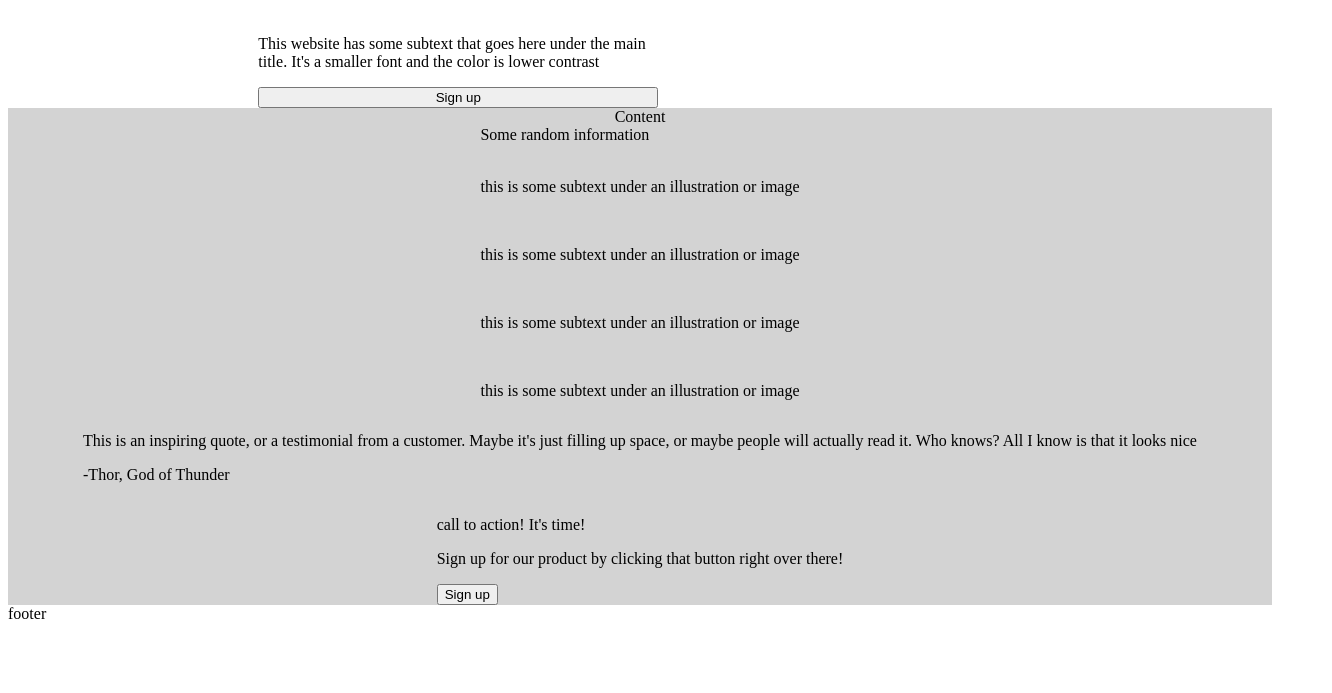
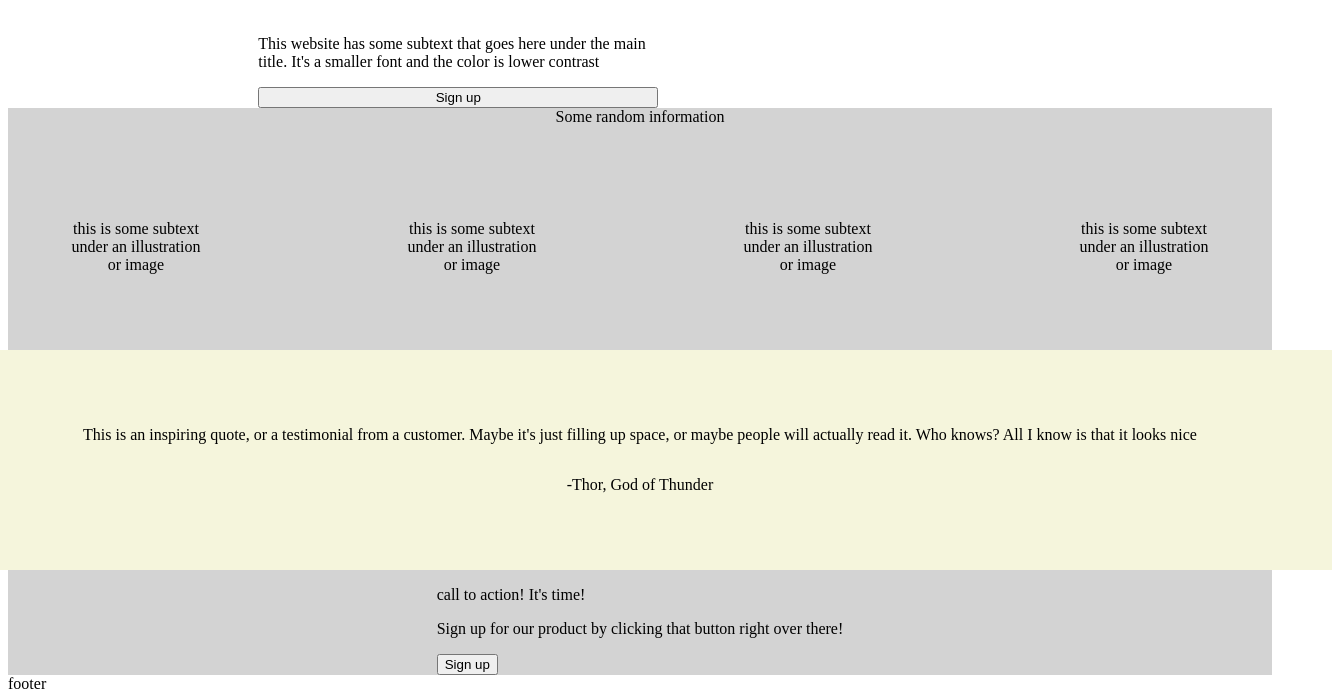
Before and after one commit to J-Ruiz/Landing-Page, a plain HTML site: page index.html in a window 1280 px wide. Shown: the part 119-812 px from the top of the page, 1332 px wide, since content can reach past the window. Drawn offline with Linux system fonts and the light colour scheme.

Commit message:
Styled the content top and middle

```diff
--- a/index.html
+++ b/index.html
@@ -30,7 +30,7 @@
             </div>
         </div>
 
-        <div class="content">Content
+        <div class="content">
             <div class="content-top">
                 <div class="content-top-title">Some random information</div>
                 <div class="content-top-photos">
--- a/style.css
+++ b/style.css
@@ -40,11 +40,32 @@
 .content{
     display: flex;
     flex-direction: column;
-    justify-content: space-between;
     align-items: center;
     flex: 2;
     background-color: lightgray;
     height: 100%;
     width: 100%;
+}
+
+.content-top{
+    display: flex;
+    flex-direction: column;
+    text-align: center;
 
 }
+
+.content-top-photos{
+    display: flex;
+    gap: 200px;
+    padding:60px;
+
+}
+
+.content-middle{
+    display: flex;
+   flex-direction: column;
+    align-items: center;
+    background-color: beige;
+    width: 100%;
+    padding: 60px;
+}
```
